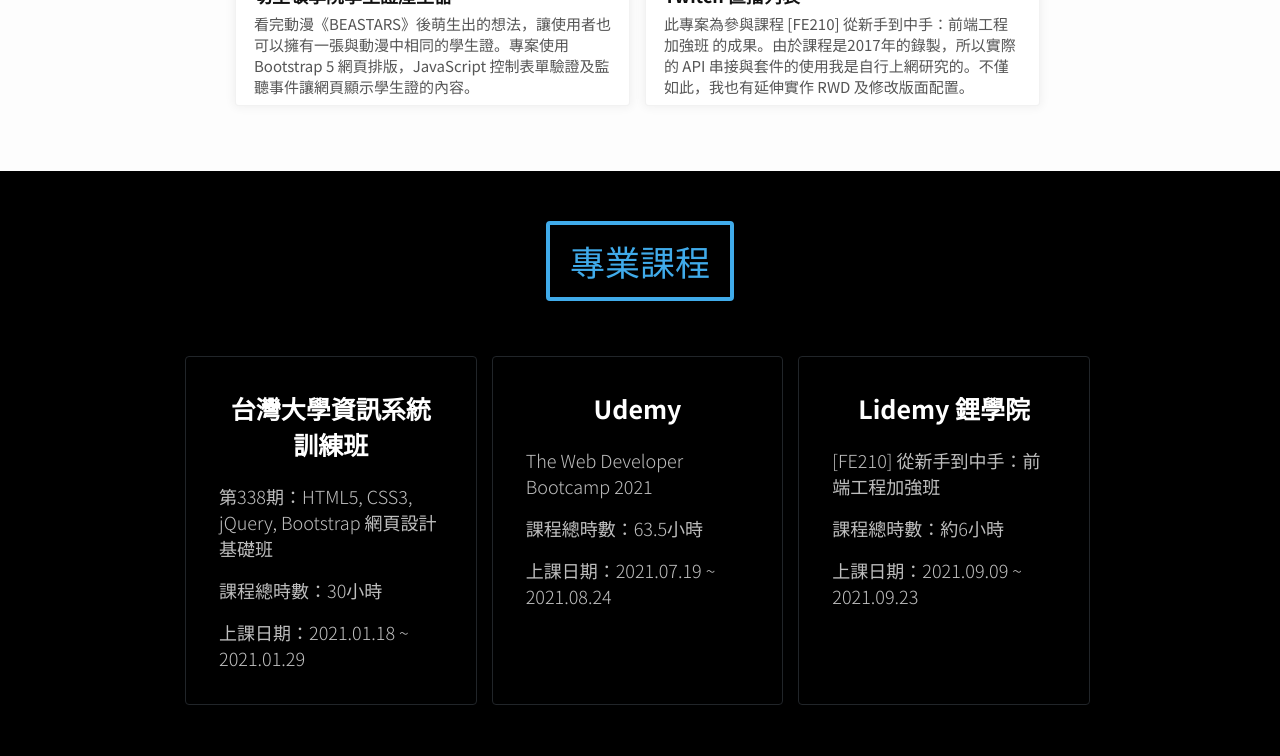
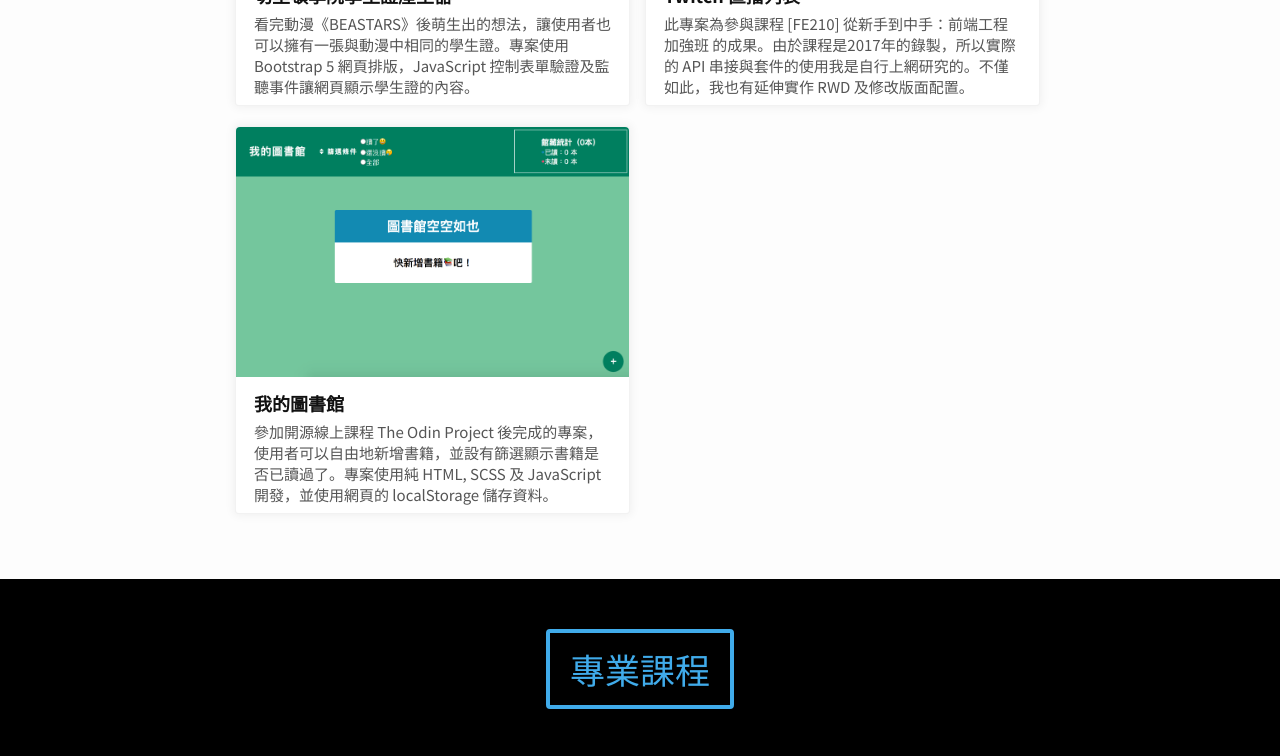
Before and after one commit to LunZaiZai0223/portfolio_mandarin, a plain HTML site: page index.html in a window 1280 px wide. Shown: the part 1542-2298 px from the top of the page. Drawn offline with Linux system fonts and the light colour scheme.

Commit message:
專案列表新增圖書館專案

```diff
--- a/app.css
+++ b/app.css
@@ -178,11 +178,11 @@
     border: 1px solid rgba(0, 0, 0, 0.05);
     border-radius: 0.25rem;
     box-shadow: 0px 0px 10px 2px rgba(0, 0, 0, 0.05);
+    transition: box-shadow 0.5s ease-in;
 }
 
 .project-item:hover {
     box-shadow: 10px 10px 10px 2px rgba(0, 0, 0, 0.1);
-    transition: 0.5s ease-in;
 }
 
 .project-item:last-of-type {
@@ -232,7 +232,9 @@
 .project-image img {
     width: 100%;
     height: 100%;
-    border-radius: 0.25rem;
+    border-top-left-radius: .25rem;
+    border-top-right-radius: .25rem;
+    display: block;
 }
 
 .project-image:hover {
--- a/index.html
+++ b/index.html
@@ -1,6 +1,5 @@
 <!DOCTYPE html>
 <html lang="en">
-
     <head>
         <meta charset="UTF-8">
         <meta http-equiv="X-UA-Compatible" content="IE=edge">
@@ -13,7 +12,6 @@
             <!-- End: Google font CSS -->
             <link rel="stylesheet" href="app.css">
         </head>
-
         <body>
             <nav class="navbar">
                 <div class="narbar-link">
@@ -109,6 +107,19 @@
                         <div class="project-description">
                             <h2>Twitch 直播列表</h2>
                             <p>此專案為參與課程 [FE210] 從新手到中手：前端工程加強班 的成果。由於課程是2017年的錄製，所以實際的 API 串接與套件的使用我是自行上網研究的。不僅如此，我也有延伸實作 RWD 及修改版面配置。</p>
+                        </div>
+                    </div>
+                    <div class="project-item">
+                        <div class="project-image">
+                            <img src="./image/我的圖書館.png" alt="">
+                            <div class="btn-list">
+                                <button><a href="https://github.com/LunZaiZai0223/MyLibrary" target="_blank"><i class="fab fa-github-alt"></i></a></button>
+                                <button><a href="https://lunzaizai0223.github.io/MyLibrary/" target="_blank"><i class="fas fa-external-link-square-alt"></i></a></button>
+                            </div>
+                        </div>
+                        <div class="project-description">
+                            <h2>我的圖書館</h2>
+                            <p>參加開源線上課程 The Odin Project 後完成的專案，使用者可以自由地新增書籍，並設有篩選顯示書籍是否已讀過了。專案使用純 HTML, SCSS 及 JavaScript 開發，並使用網頁的 localStorage 儲存資料。</p>
                         </div>
                     </div>
                 </div>
@@ -250,5 +261,4 @@
     <!-- End: Font-Awesome JS -->
     <script src="app.js"></script>
 </body>
-
 </html>
```
Also changed, not shown: image/我的圖書館.png (added). Lines whose indentation alone changed are shown as unchanged.
